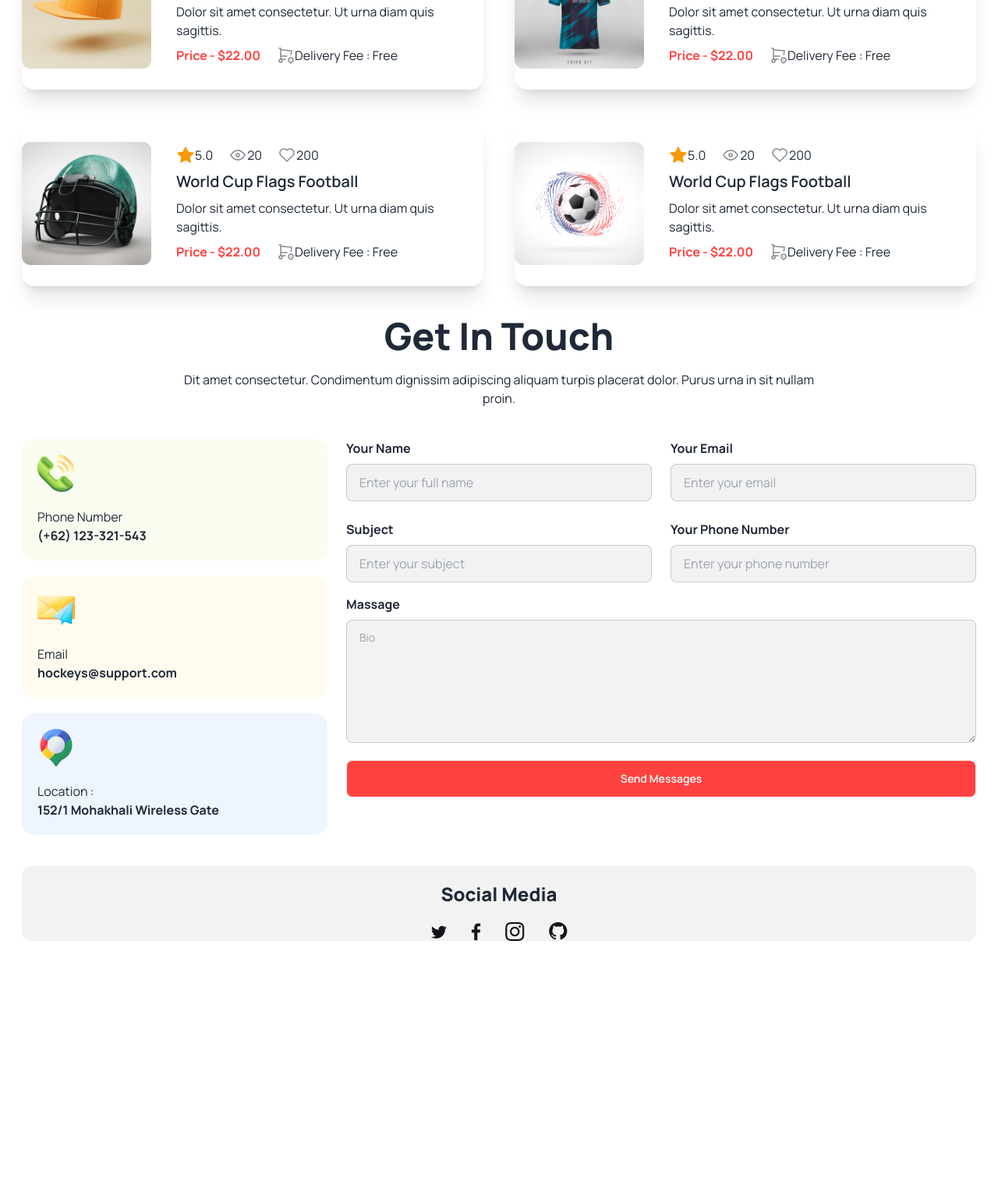
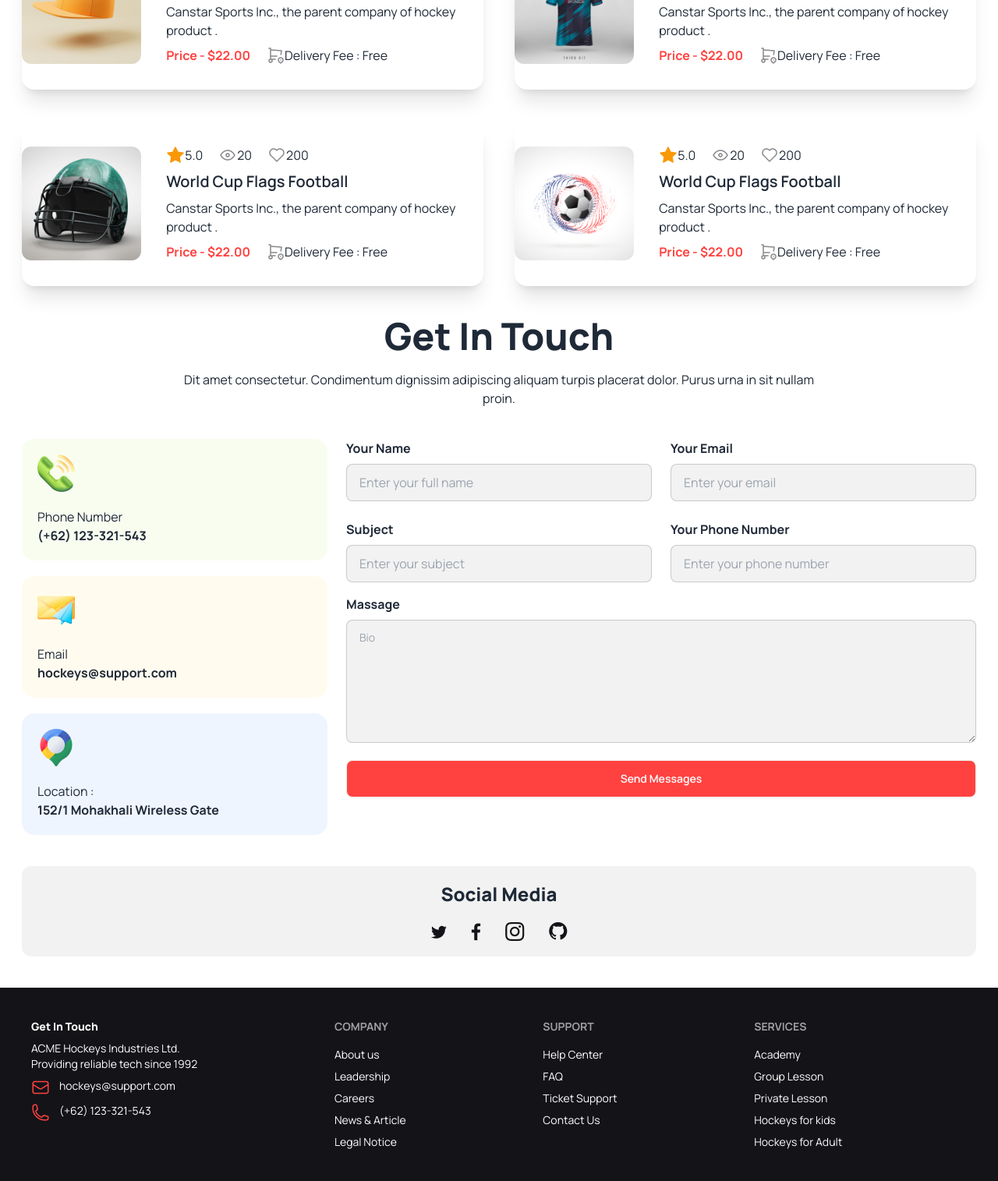
Before and after one commit to MdRadoyanhasan/hockeys-project, a plain HTML site: page index.html in a window 1280 px wide. Shown: the part 3049-4564 px from the top of the page at 78% size. Before the commit the page ends 4256 px from the top, so only its background shows below. Drawn offline with nearby package versions, Linux system fonts and the light colour scheme.

Commit message:
footer section are added

```diff
--- a/index.html
+++ b/index.html
@@ -144,7 +144,7 @@
         </div>
         <div class="grid grid-cols-1 lg:grid-cols-2 gap-10">
 
-          <div class="hero w-full rounded-3xl " style="background-image: url(Images/2.png); ">
+          <div class="hero w-full rounded-3xl  " style="background-image: url(Images/2.png);">
             <div class="hero-hidden bg-opacity-60">
          </div>
             <div class="hero-content text-neutral-content">
@@ -189,7 +189,7 @@
         <p class="text-center lg:w-2/3 mx-auto">There are many types of hockey. Some games make the use of skates, either wheeled or bladed, while others do not.In order to help make the distinction between these various games.</p>
         <div class="grid grid-cols-1 lg:grid-cols-2 gap-10 mt-10">
           <div class="card lg:card-side bg-base-100 shadow-xl">
-            <figure><img src="Images/5.png" alt="Album"/></figure>
+            <figure><img class="w-full rounded-xl "  src="Images/5.png" alt="Album"/></figure>
             <div class="card-body">
               <div class="flex gap-5">
                 <div class="flex">
@@ -207,7 +207,7 @@
                </div>
 
               <h2 class="card-title">World Cup Flags Football</h2>
-              <p>Dolor sit amet consectetur. Ut urna diam quis sagittis. </p>
+              <p>Canstar Sports Inc., the parent company of hockey product .</p>
 
                 <div class="flex gap-5">
                   <h6 class="text-hockey-primary font-bold">Price - $22.00</h6>
@@ -221,7 +221,7 @@
             </div>
           </div>
           <div class="card lg:card-side bg-base-100 shadow-xl">
-            <figure><img src="Images/6.png" alt="Album"/></figure>
+            <figure><img class="w-full rounded-xl " src="Images/6.png" alt="Album"/></figure>
             <div class="card-body">
               <div class="flex gap-5">
                 <div class="flex">
@@ -239,7 +239,7 @@
                </div>
 
               <h2 class="card-title">World Cup Flags Football</h2>
-              <p>Dolor sit amet consectetur. Ut urna diam quis sagittis. </p>
+              <p>Canstar Sports Inc., the parent company of hockey product . </p>
 
                 <div class="flex gap-5">
                   <h6 class="text-hockey-primary font-bold">Price - $22.00</h6>
@@ -253,7 +253,7 @@
             </div>
           </div>
           <div class="card lg:card-side bg-base-100 shadow-xl">
-            <figure><img src="Images/7.png" alt="Album"/></figure>
+            <figure><img class="w-full rounded-xl " src="Images/7.png" alt="Album"/></figure>
             <div class="card-body">
               <div class="flex gap-5">
                 <div class="flex">
@@ -271,7 +271,7 @@
                </div>
 
               <h2 class="card-title">Cap For Hockeys</h2>
-              <p>Dolor sit amet consectetur. Ut urna diam quis sagittis. </p>
+              <p>Canstar Sports Inc., the parent company of hockey product . </p>
 
                 <div class="flex gap-5">
                   <h6 class="text-hockey-primary font-bold">Price - $22.00</h6>
@@ -285,7 +285,7 @@
             </div>
           </div>
           <div class="card lg:card-side bg-base-100 shadow-xl">
-            <figure><img src="Images/8.png" alt="Album"/></figure>
+            <figure><img class="w-full rounded-xl " src="Images/8.png" alt="Album"/></figure>
             <div class="card-body">
               <div class="flex gap-5">
                 <div class="flex">
@@ -303,7 +303,7 @@
                </div>
 
               <h2 class="card-title">World Cup Flags Football</h2>
-              <p>Dolor sit amet consectetur. Ut urna diam quis sagittis. </p>
+              <p>Canstar Sports Inc., the parent company of hockey product . </p>
 
                 <div class="flex gap-5">
                   <h6 class="text-hockey-primary font-bold">Price - $22.00</h6>
@@ -317,7 +317,7 @@
             </div>
           </div>
           <div class="card lg:card-side bg-base-100 shadow-xl">
-            <figure><img src="Images/9.png" alt="Album"/></figure>
+            <figure><img class="w-full rounded-xl " src="Images/9.png" alt="Album"/></figure>
             <div class="card-body">
               <div class="flex gap-5">
                 <div class="flex">
@@ -335,7 +335,7 @@
                </div>
 
               <h2 class="card-title">World Cup Flags Football</h2>
-              <p>Dolor sit amet consectetur. Ut urna diam quis sagittis. </p>
+              <p>Canstar Sports Inc., the parent company of hockey product . </p>
 
                 <div class="flex gap-5">
                   <h6 class="text-hockey-primary font-bold">Price - $22.00</h6>
@@ -349,7 +349,7 @@
             </div>
           </div>
           <div class="card lg:card-side bg-base-100 shadow-xl">
-            <figure><img src="Images/10.png" alt="Album"/></figure>
+            <figure><img class="w-full rounded-xl" src="Images/10.png" alt="Album"/></figure>
             <div class="card-body">
               <div class="flex gap-5">
                 <div class="flex">
@@ -367,7 +367,7 @@
                </div>
 
               <h2 class="card-title">World Cup Flags Football</h2>
-              <p>Dolor sit amet consectetur. Ut urna diam quis sagittis. </p>
+              <p>Canstar Sports Inc., the parent company of hockey product . </p>
 
                 <div class="flex gap-5">
                   <h6 class="text-hockey-primary font-bold">Price - $22.00</h6>
@@ -461,16 +461,60 @@
       <section>
         <div class="bg-base-200 rounded-xl  text-center mt-10  ">
           <h2 class="text-2xl font-extrabold p-5">Social Media</h2>
-          <img class="mx-auto" src="Images/Social.png" alt="">
+          <img class="mx-auto pb-5" src="Images/Social.png" alt="">
         </div>
 
       </section>
 
     </main>
-    <footer>
+
+     <footer class="footer p-10 bg-[#131318]  mt-10 text-[#FFFFFF]">
+
+    <aside>
+      <h1 class="font-extrabold">Get In Touch</h1>
+
+      <p>ACME Hockeys Industries Ltd.<br/>Providing reliable tech since 1992</p>
+
+        <div class="flex gap-3">
+          <img src="Images/Frame (5).png" alt="">
+          <p>hockeys@support.com</p>
+        </div>
+        <div class="flex gap-3">
+          <img src="Images/Frame (6).png" alt="">
+          <p>(+62) 123-321-543</p>
+        </div>
+
+    </aside>
+      <div>
+        <header class="footer-title">Company</header>
+        <a >About us</a>
+        <a >Leadership</a>
+        <a >Careers</a>
+        <a >News & Article</a>
+        <a >Legal Notice</a>
+      </div>
+    <div>
+      <header class="footer-title">Support</header>
+      <a >Help Center</a>
+      <a >FAQ</a>
+      <a >Ticket Support</a>
+      <a > Contact Us</a>
+    </div>
+     </div>
+    <div>
+      <header class="footer-title">Services</header>
+      <a >Academy</a>
+      <a >Group Lesson </a>
+      <a >Private Lesson</a>
+      <a >Hockeys for kids</a>
+      <a >Hockeys for Adult</a>
+    </div>
+
+</footer>
 
 
-    </footer>
+
+
 
 </body>
 </html>
```
Also changed, not shown: Images/Frame (5).png (added), Images/Frame (6).png (added).
